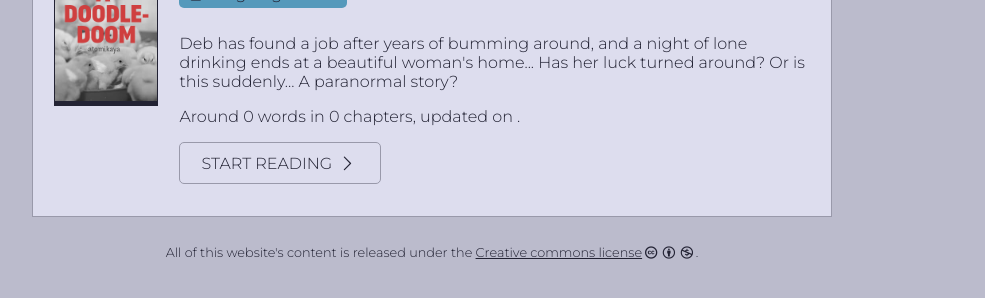
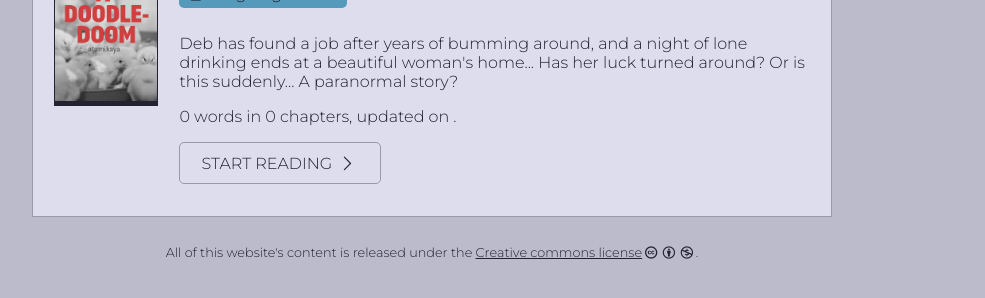
Before and after one commit to atomikaya/fiction, a Jekyll site: the page built from stories.md, in a window 1280 px wide. Shown: the part 311-609 px from the top of the page, without its empty margins (208-1193 px from the left). Built offline with Jekyll 4.4.1, drawn with Linux system fonts in a browser that asks for light colours.

Commit message:
site seems up and ready, adding content is next

```diff
--- a/Gemfile
+++ b/Gemfile
@@ -9,14 +9,14 @@
 #
 # This will help ensure the proper Jekyll version is running.
 # Happy Jekylling!
-gem "jekyll", "3.4.0"
+# gem "jekyll", "3.4.0"
 
 # This is the default theme for new Jekyll sites. You may change this to anything you like.
 # gem "minima", "~> 2.0"
 
 # If you want to use GitHub Pages, remove the "gem "jekyll"" above and
 # uncomment the line below. To upgrade, run `bundle update github-pages`.
-# gem "github-pages", group: :jekyll_plugins
+gem "github-pages", group: :jekyll_plugins
 
 # If you have any plugins, put them here!
 group :jekyll_plugins do
--- /dev/null
+++ b/_includes/word-count.html
@@ -0,0 +1 @@
+{% assign number = include.words | number_of_words %}{% if number > 999 %}{{ number | divided_by: 1000.0 | round: 2 }}k{% else %}{{ number }}{% endif %} words
--- a/_layouts/chapter.html
+++ b/_layouts/chapter.html
@@ -9,7 +9,7 @@
       <h2 class="post__title">
         {{ story.title }} #{{ page.number }}: {{ page.title }}
       </h2>
-      <p>Around {{ content | number_of_words }} words on {{ page.date | date_to_string }}.</p>
+      <p>{% include word-count.html words = content %} words on {{ page.date | date: "%b %d, %Y" }}.</p>
       <p>
         <span class="post__label post__label--{{ story.status }}"><i class="icon-{{ story.status }}"></i> {{ story.status }} {{ story.medium }}</span>{% if story.status != "published" %}{% if page.version > 0 %}<span class="post__label post__label--revision"><i class="icon-revision"></i> revision #{{ page.version }}</span>{% else %}<span class="post__label post__label--new"><i class="icon-new"></i> new chapter</span>{% endif %}{% endif %}
       </p>
--- a/_layouts/latest.html
+++ b/_layouts/latest.html
@@ -9,7 +9,7 @@
       <h2 class="post__title">
         {{ story.title }} #{{ post.number }}: {{ post.title }}
       </h2>
-      <p>Around {{ post.content | number_of_words }} words on {{ post.date | date_to_string }}.</p>
+      <p>{% include word-count.html words = post.content %} words on {{ post.date | date: "%b %d, %Y" }}.</p>
       <p>
         <span class="post__label post__label--{{ story.status }}"><i class="icon-{{ story.status }}"></i> {{ story.status }} {{ story.medium }}</span>{% if story.status != "published" %}{% if post.version > 0 %}<span class="post__label post__label--revision"><i class="icon-revision"></i> revision #{{ post.version }}</span>{% else %}<span class="post__label post__label--new"><i class="icon-new"></i> new chapter</span>{% endif %}{% endif %}
       </p>
--- a/_layouts/stories.html
+++ b/_layouts/stories.html
@@ -16,7 +16,8 @@
       </p>
       <p>{{ story.summary }}</p>
       <p>
-        Around {{ chaps | map: "content" | join: " " | number_of_words }} words in {{ chaps | size }} chapters, updated on {{ lastChap.date | date_to_string }}.
+        {% assign words = chaps | map: "content" | join: " " %}
+        {% include word-count.html words = words %} in {{ chaps | size }} chapters, updated on {{ lastChap.date | date: "%b %d, %Y" }}.
       </p>
       <a href="{{ firstChap.url }}#header" class="post__btn">Start reading <i class="icon-go"></i></a>
     </div>
```
Also changed, not shown: Gemfile.lock.
